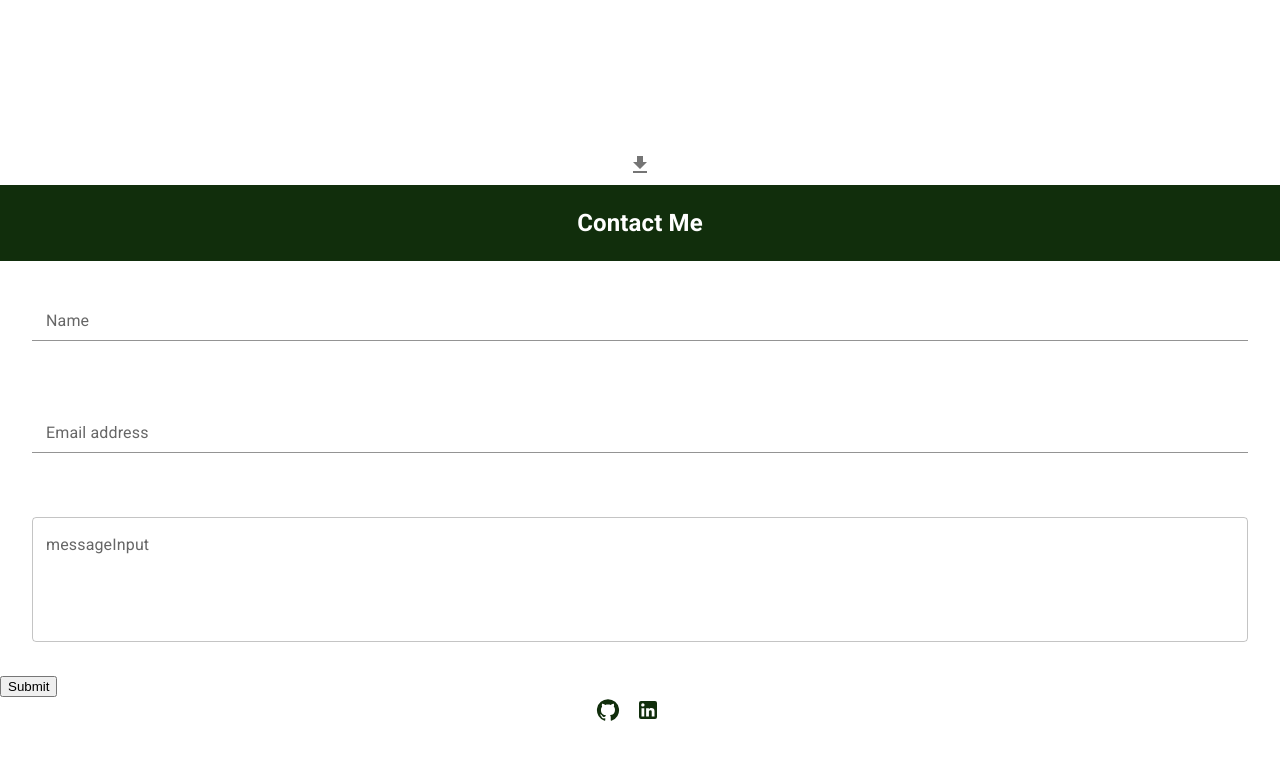
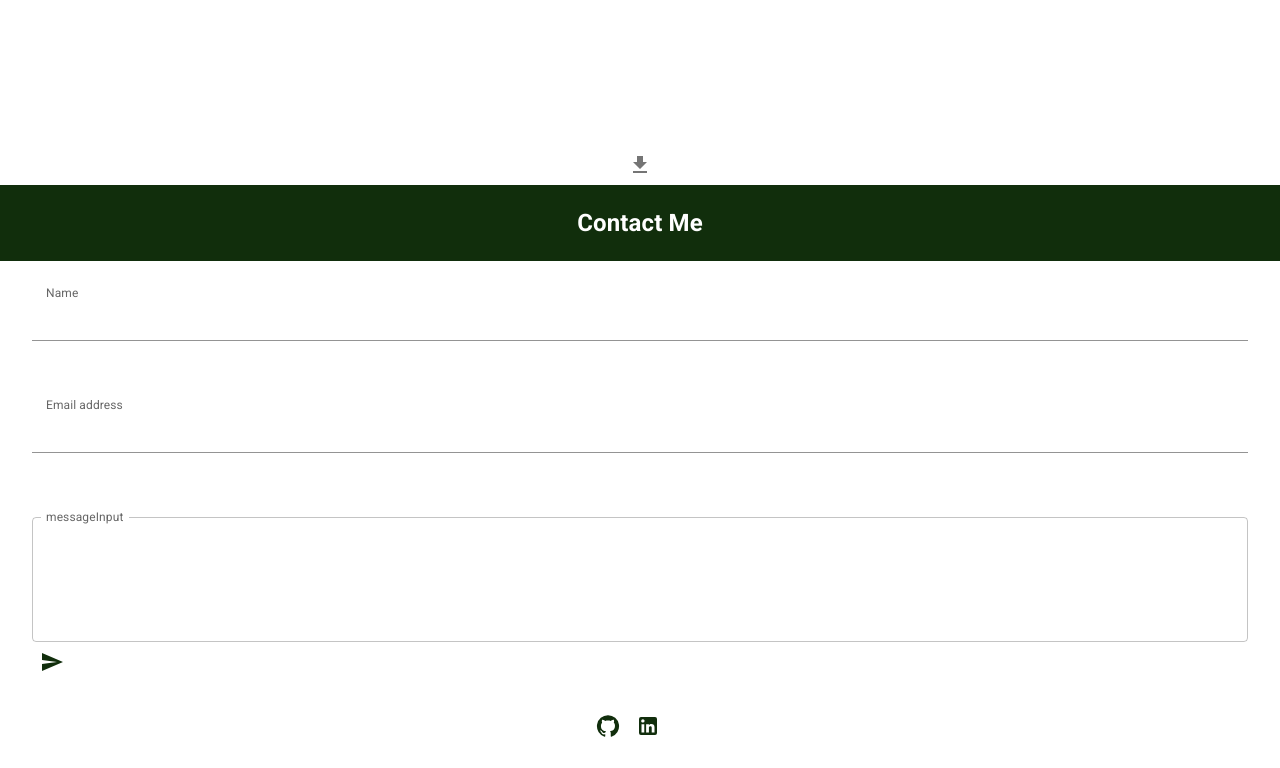
Before and after one commit to dcavinder/reactportfolio_mod20, a React (Create React App) app: page / in a window 1280 px wide. Shown: the part 2406-3174 px from the top of the page. Built offline with nearby package versions, Linux system fonts and the light colour scheme.

Commit message:
fixing errors trying to get text fields to work

```diff
--- a/src/App.js
+++ b/src/App.js
@@ -1,20 +1,21 @@
+import React from "react";
+import CssBaseline from '@mui/material/CssBaseline';
 import Nav from './components/Nav';
-import CssBaseline from '@mui/material/CssBaseline';
-import AboutMe from './components/About/AboutMe';
+import About from './components/About';
 import Portfolio from './components/Portfolio';
+import Resume from './components/Resume';
 import Contact from './components/Contact';
-import Resume from './components/Resume'
-import Footer from './components/Footer'
+import Footer from './components/Footer';
 
 function App() {
   return (
     <>
     <CssBaseline enableColorScheme/>
-    <Nav />
-    <AboutMe />
-    <Portfolio />
-    <Resume />
-    <Contact />
+    <Nav/>
+    <About/>
+    <Portfolio/>
+    <Resume/>
+    <Contact/>
     <Footer />
     </>
 
--- a/src/components/Contact/Contact.js
+++ b/src/components/Contact/Contact.js
@@ -1,3 +1,4 @@
+
 import React, { useState } from "react";
 import FormControl from '@mui/material/FormControl';
 import Input from '@mui/material/Input';
@@ -5,6 +6,8 @@ import InputLabel from '@mui/material/InputLabel';
 import Grid from '@mui/material/Grid';
 import { TextField } from '@mui/material';
 import { emailVerify } from '../../email_verification/verify_email.js';
+import { IconButton } from "@mui/material";
+import SendIcon from '@mui/icons-material/Send';
 
 const Contact = () => {
     const [ guestName, setGuestName ] = useState('');
@@ -44,26 +47,26 @@ const Contact = () => {
         <Grid container JustifyContent='center' padding={4}>
             <FormControl fullWidth>
                 <InputLabel htmlFor="guestName">Name</InputLabel>
-                <Input id="guestName" value={guestName}/>
+                <Input id="guestName" value={setGuestName}/>
             </FormControl>
         </Grid>
         <Grid container JustifyContent='center' padding={4}>
             <FormControl fullWidth>
                 <InputLabel htmlFor="emailInput">Email address</InputLabel>
-                <Input id="emailInput" value={email}/>
+                <Input id="emailInput" value={setEmail}/>
             </FormControl>
         </Grid>
         <Grid container JustifyContent='center' padding={4}>
             <TextField
-            value={message}
+            value={setMessage}
             label="messageInput"
             multiline
             fullWidth
             rows={4}
             />
-        </Grid>
-        <Grid>
-        <button type="button" onClick={handleFormSubmit}>Submit</button>
+            <IconButton aria-label="share">
+                <SendIcon style={{ color: '#112e0c' }} onClick={handleFormSubmit}/>
+            </IconButton>
         </Grid>
     </>
   )
```
